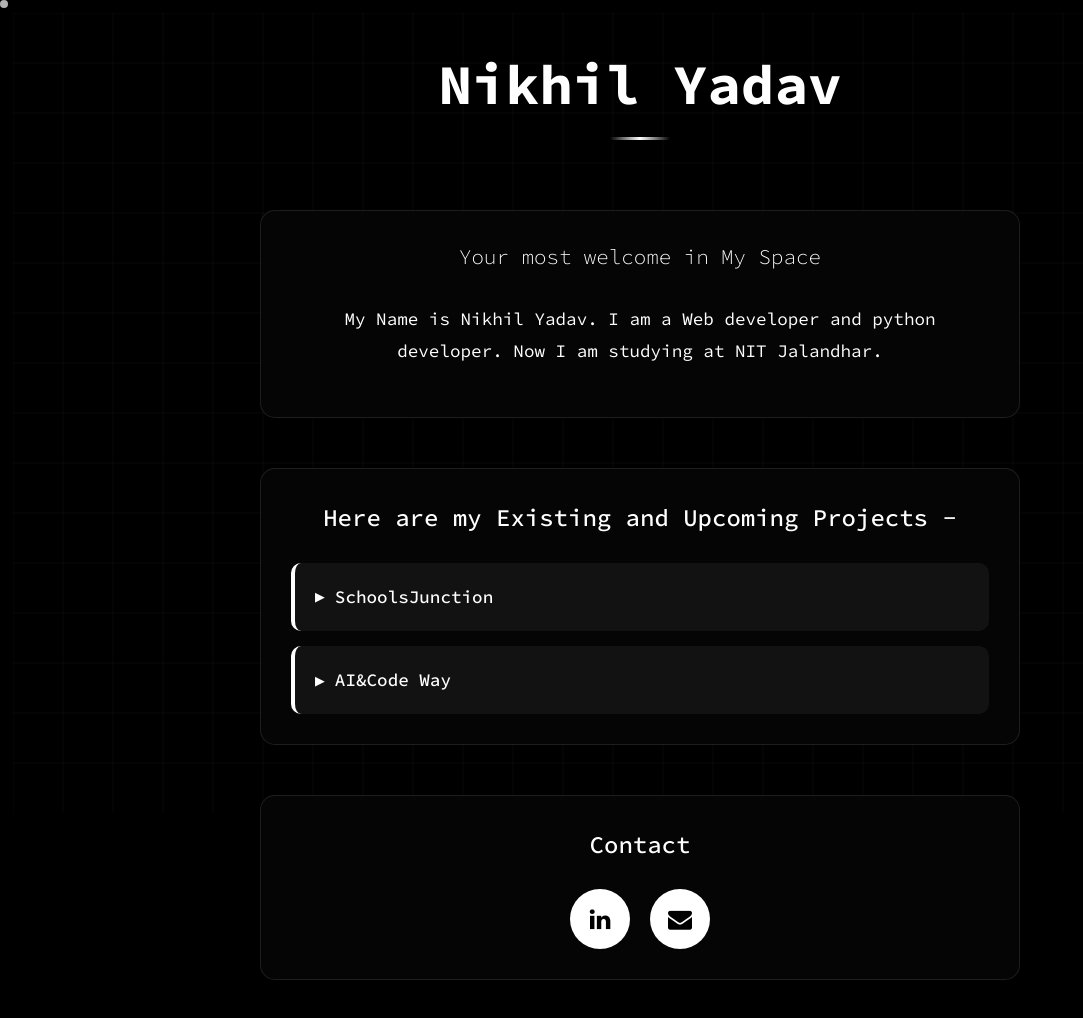
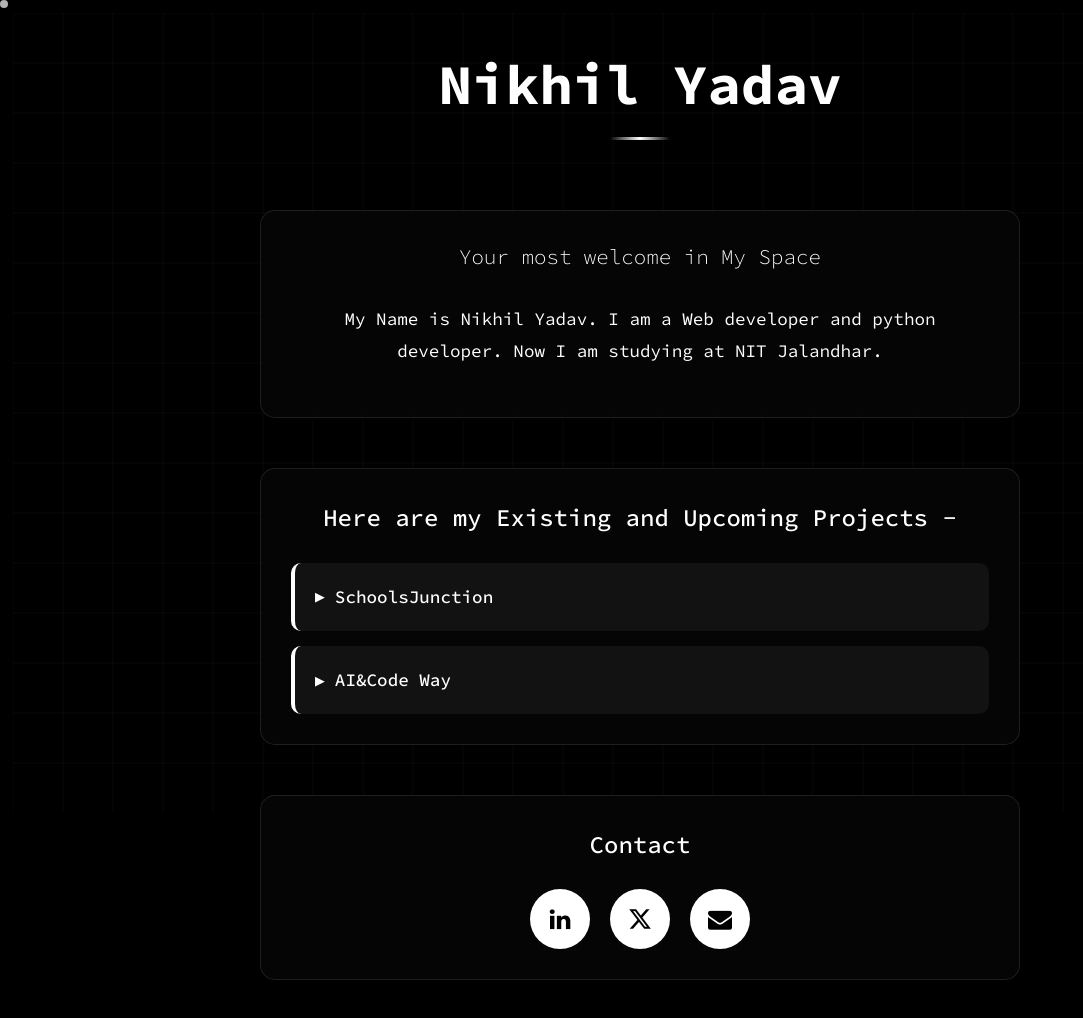
Before and after one commit to nikhilydv0148/nikhilydv0148, a plain HTML site: page index.html in a window 1280 px wide. Shown: the whole page, without its empty margins (0-1083 px from the left). Drawn offline with Linux system fonts and the light colour scheme.

Commit message:
Update index.html

```diff
--- a/index.html
+++ b/index.html
@@ -4,6 +4,7 @@
     <meta charset="UTF-8">
     <meta name="viewport" content="width=device-width, initial-scale=1.0">
     <title>Nikhil Yadav | Portfolio</title>
+    <link rel="stylesheet" href="https://cdnjs.cloudflare.com/ajax/libs/font-awesome/7.0.1/css/all.min.css" integrity="sha512-2SwdPD6INVrV/lHTZbO2nodKhrnDdJK9/kg2XD1r9uGqPo1cUbujc+IYdlYdEErWNu69gVcYgdxlmVmzTWnetw==" crossorigin="anonymous" referrerpolicy="no-referrer" />
     <link rel="stylesheet" href="https://cdnjs.cloudflare.com/ajax/libs/font-awesome/4.7.0/css/font-awesome.min.css">
     <link rel="preconnect" href="https://fonts.googleapis.com">
     <link rel="preconnect" href="https://fonts.gstatic.com" crossorigin>
@@ -316,6 +317,7 @@
                 <li class="project-item">
                     <a href="https://img.freepik.com/premium-psd/post-coming-soon-design-with-gradient-background-concept-instagram-post-template_949961-1347.jpg?semt=ais_hybrid&w=740&q=80" class="project-link">SchoolsJunction</a>
                 </li>
+
                 <li class="project-item">
                     <a href="https://ai-code-way.vercel.app/" class="project-link">AI&Code Way</a>
                 </li>
@@ -327,6 +329,9 @@
             <div class="contact-links">
                 <a href="https://www.linkedin.com/in/nikhil0148/" class="social-link">
                     <i class="fa fa-linkedin"></i>
+                </a>
+                 <a href="https://x.com/Nikhil0148" class="social-link">
+                    <i class="fa-brands fa-x-twitter"></i>
                 </a>
                 <a href="mailto:nikhilydv0148@gmail.com" class="social-link">
                     <i class="fa fa-envelope"></i>
```
